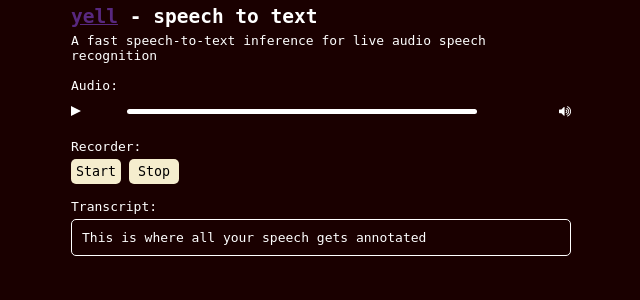
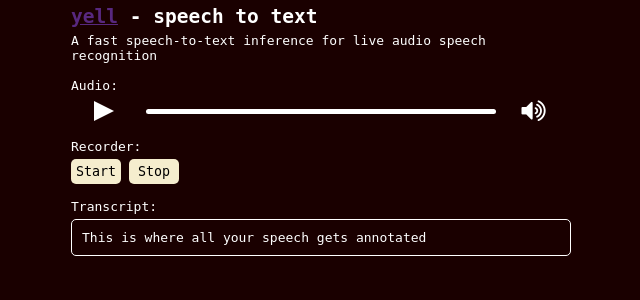
Before and after one commit to asceznyk/yell, a Flask app: page / in a window 1280 px wide. Shown: the top 300 px of the page, without its empty margins (319-959 px from the left). Run offline with Flask 2, Linux system fonts and the light colour scheme; parts of the project's set-up code (start-up, migrations or seed data) failed here and were passed over.

Commit message:
more debugging.. :(

```diff
--- a/static/style.css
+++ b/static/style.css
@@ -46,6 +46,10 @@ html, body {
 	align-items: center;
 }
 
+.audio-player .play-container, .audio-player .volume-container {
+	width: 15%;
+}
+
 .audio-player .controls>.timeline {
 	justify-content: left;
 	align-items: flex-start;
@@ -57,13 +61,13 @@ html, body {
 	left: 0;
 	height: 0;
 	width: 0;
-	border: 5px solid transparent;
-	border-left: 10px solid white;
+	border: 10px solid transparent;
+	border-left: 20px solid white;
 }
 
 .audio-player .controls .toggle-play.pause {
-	height: 10px;
-	width: 15px;
+	height: 20px;
+	width: 20px;
 	cursor: pointer;
 	position: relative;
 }
@@ -73,8 +77,8 @@ html, body {
 	left: 0px;
 	background: white;
 	content: "";
-	height: 10px;
-	width: 2px;
+	height: 20px;
+	width: 3px;
 }
 
 .audio-player .controls .toggle-play.pause:after {
@@ -83,8 +87,8 @@ html, body {
 	right: 8px;
 	background: white;
 	content: "";
-	height: 10px;
-	width: 2px;
+	height: 20px;
+	width: 3px;
 }
 
 .audio-player .controls .time {
@@ -100,13 +104,16 @@ html, body {
 	cursor: pointer;
 	position: relative;
 	z-index: 2;
-	margin-left: auto;
+
 }
 
 .audio-player .controls .volume-container .volume-button {
-	height: 26px;
 	display: flex;
 	align-items: center;
+}
+
+.audio-player .controls .volume-container .volume-button .volume {
+	font-size: 26px;
 }
 
 .audio-player .controls .volume-container .volume-slider {
```
